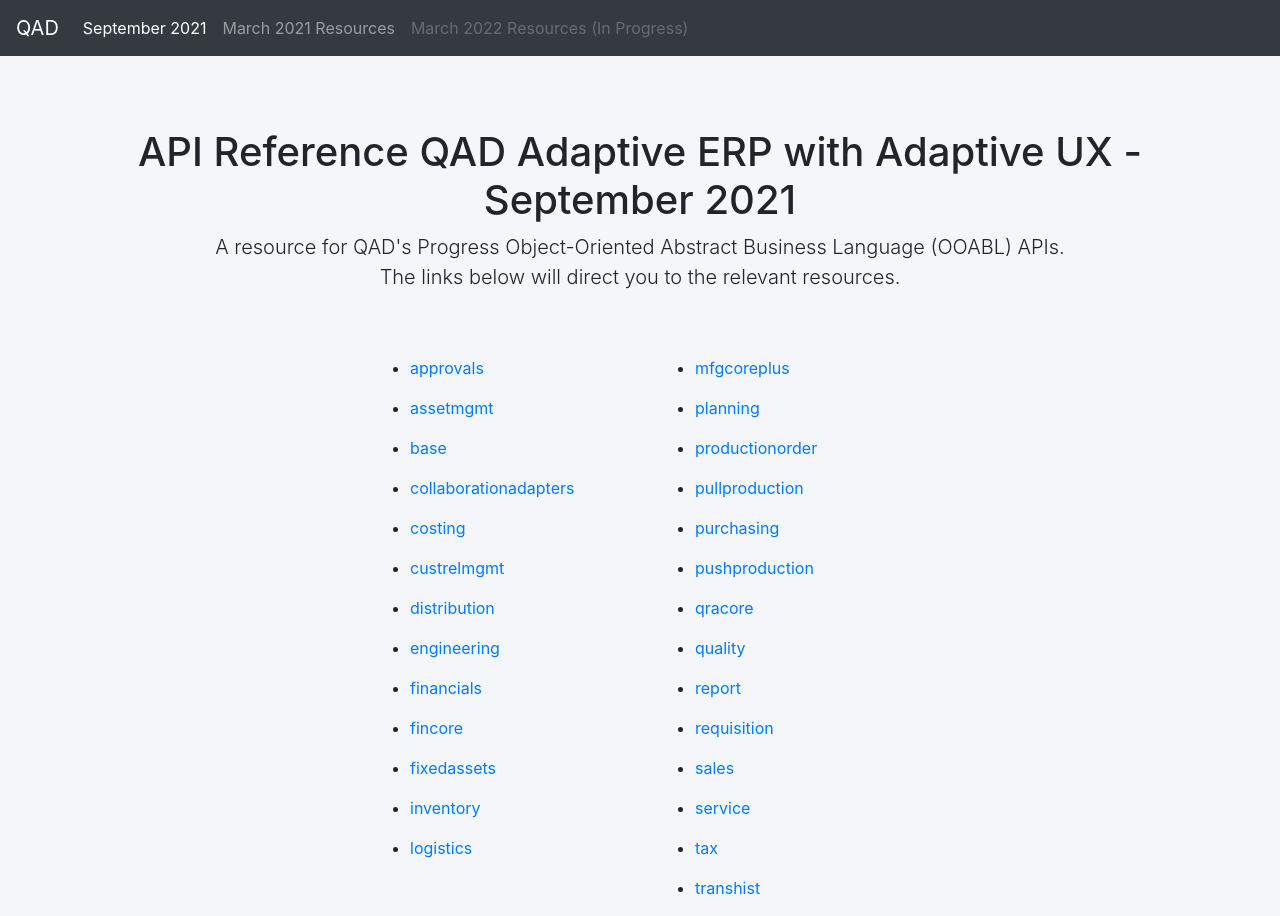
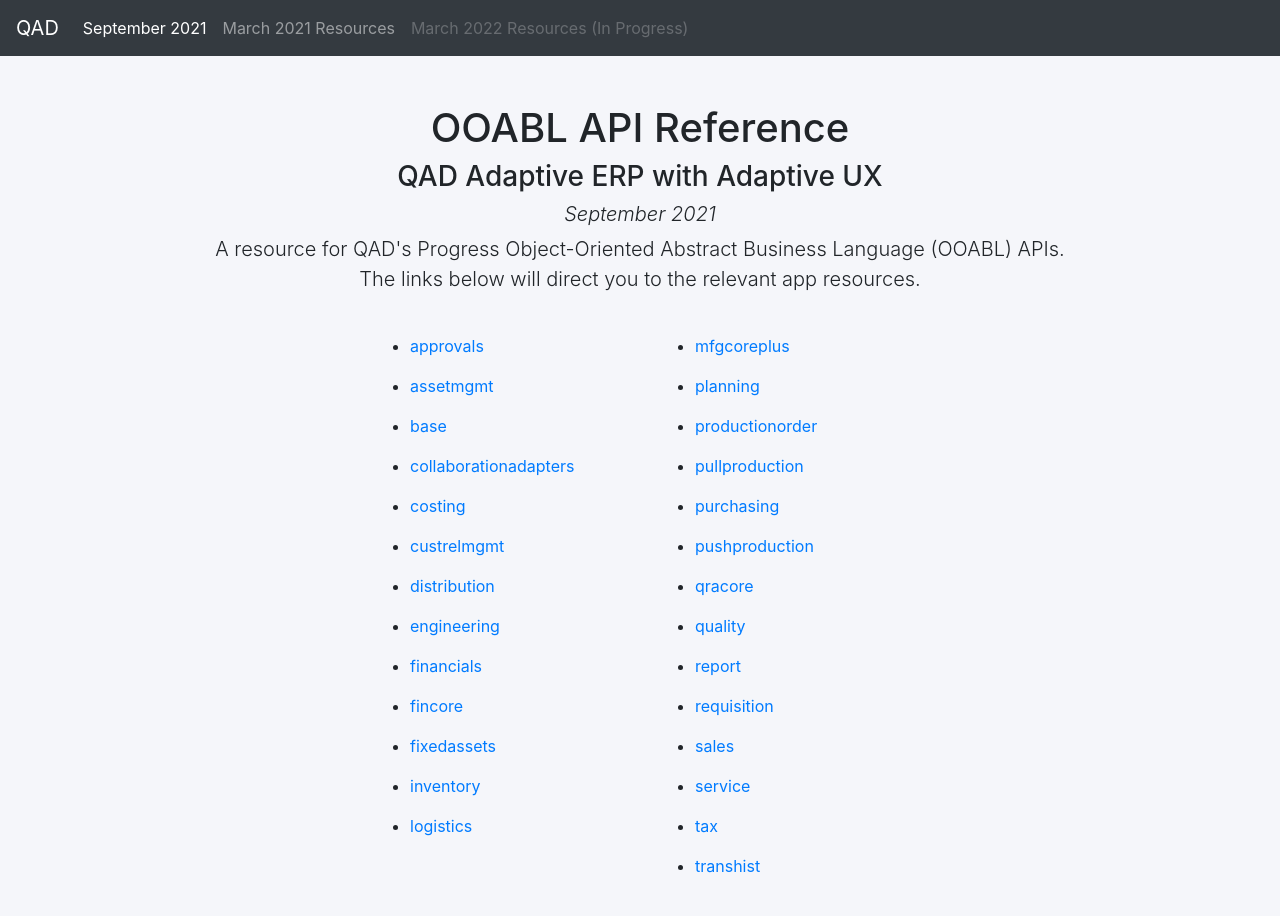
Before and after one commit to KaiyoteSoft/QAD_apiResources, a plain HTML site: page index.html in a window 1280 px wide. After the commit the page ends 894 px from the top, so only its background shows below. Drawn offline with nearby package versions, Linux system fonts and the light colour scheme.

Commit message:
Slight adjustments to page

```diff
--- a/index.html
+++ b/index.html
@@ -53,8 +53,10 @@
     <main role="main" class="container">
 
       <div class="starter-template">
-        <h1>API Reference QAD Adaptive ERP with Adaptive UX - September 2021</h1>
-        <p class="lead">A resource for QAD's Progress Object-Oriented Abstract Business Language (OOABL) APIs.<br> The links below will direct you to the relevant resources.</p>
+        <h1>OOABL API Reference</h1>
+        <h3>QAD Adaptive ERP with Adaptive UX</h3>
+        <h3 class="lead"><em>September 2021</em></h3>
+        <p class="lead">A resource for QAD's Progress Object-Oriented Abstract Business Language (OOABL) APIs.<br> The links below will direct you to the relevant app resources.</p>
       </div>
 
       <div class="row">
--- a/qadStylesheet.css
+++ b/qadStylesheet.css
@@ -3,7 +3,8 @@ body {
   background-color: #F5F6FA;
 }
 .starter-template {
-  padding: 3rem 1.5rem;
+  /* padding: 3rem 1.5rem; */
+  padding: 1.5rem 1.5rem;
   text-align: center;
 }
 
```
